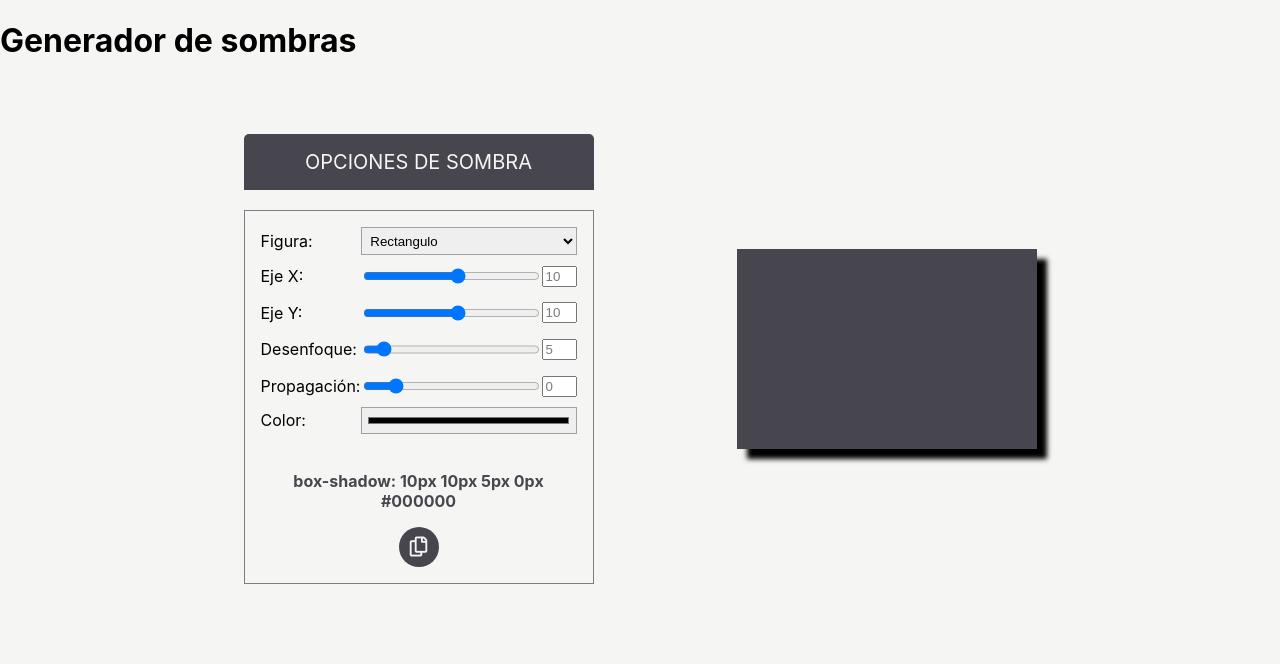
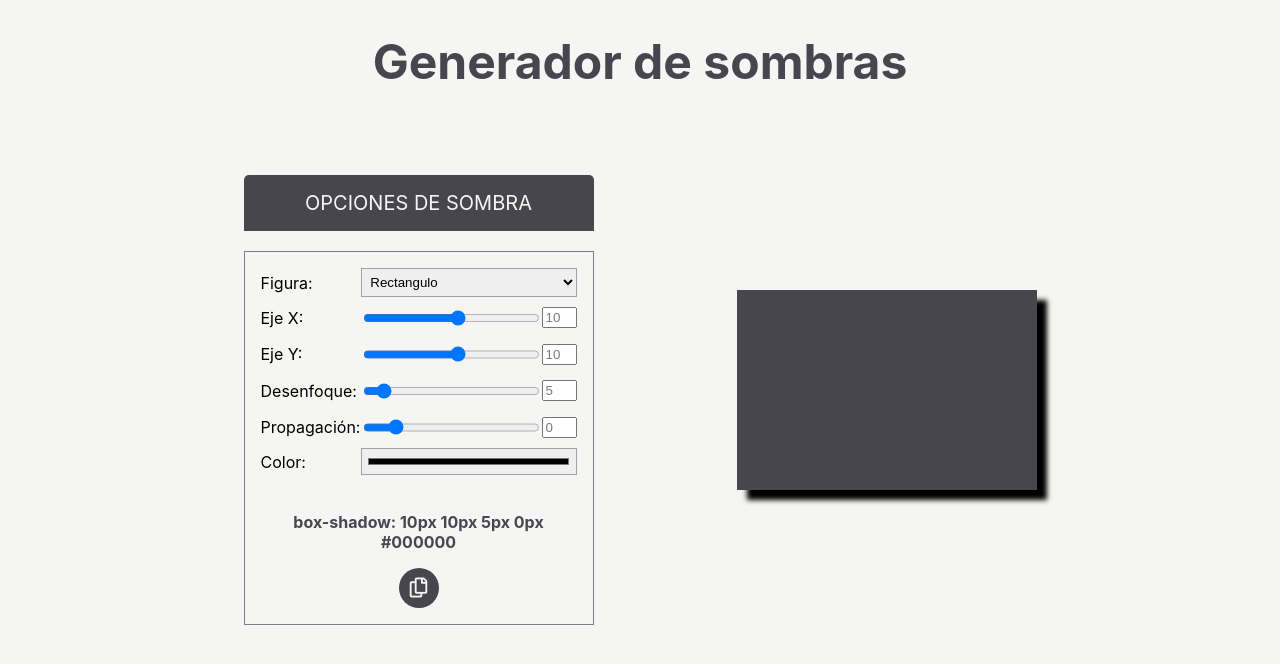
Before and after one commit to Ancient-R/Generador-box-shadow, a React (Create React App) app: page / in a window 1280 px wide. Shown: the top 664 px of the page. Built offline with nearby package versions, Linux system fonts and the light colour scheme.

Commit message:
estilos al header

```diff
--- a/src/index.css
+++ b/src/index.css
@@ -28,6 +28,13 @@ body {
   display: flex;
   justify-content: space-around;
   align-items: center;
+}
+
+/* Estilos al Header.js */
+.header{
+  text-align: center;
+  font-size: 1.5rem;
+  color: var(--secondary-color);
 }
 
 /* Estilos del Generator.js */
```
